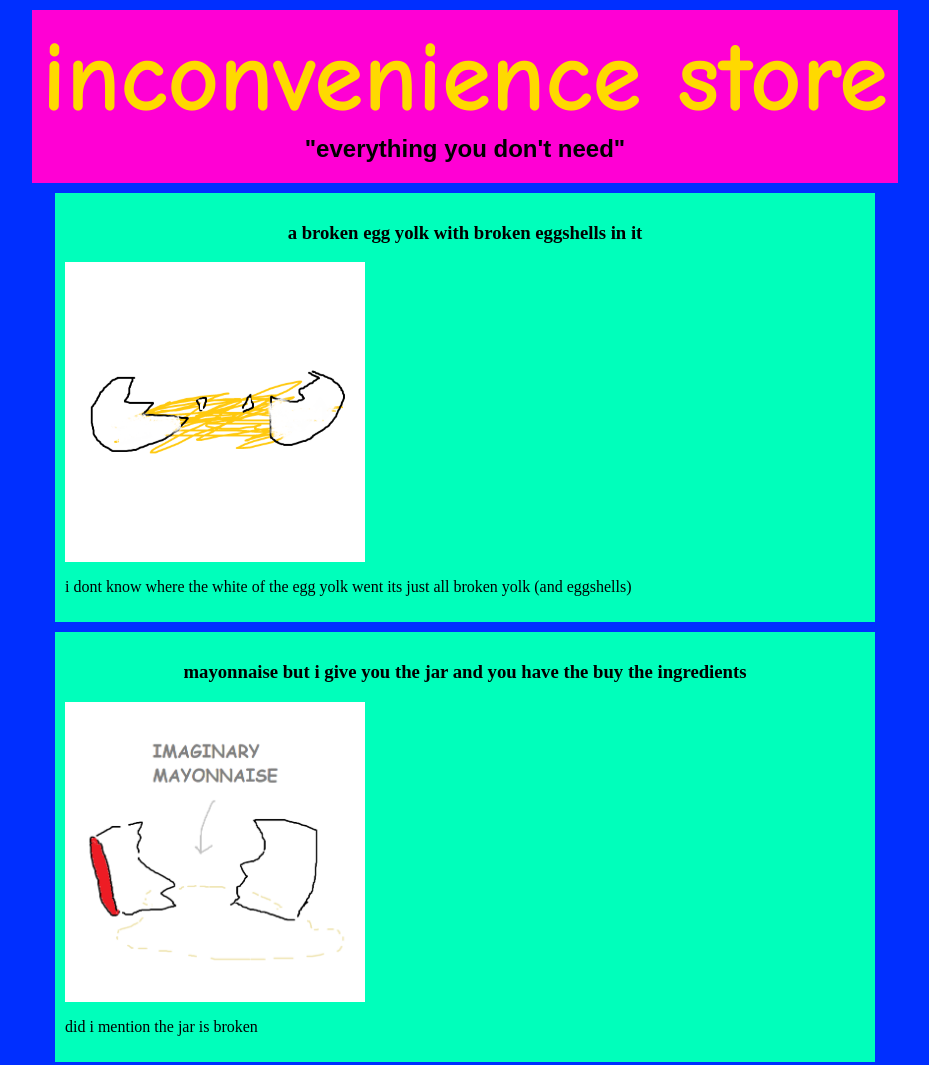
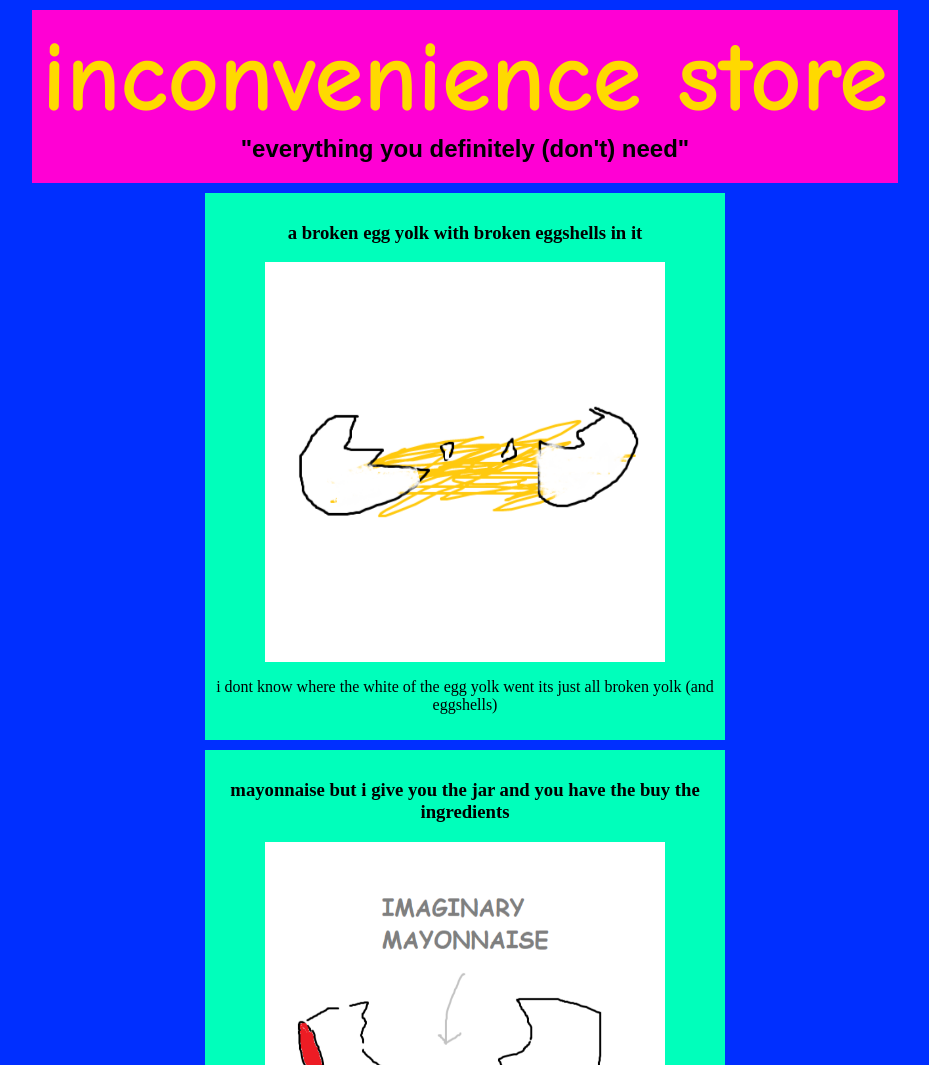
Before and after one commit to staten-island-tech/css-blogpost-project-inconveniencestore, a plain HTML site: page index.html in a window 1280 px wide. Shown: the top 1065 px of the page, without its empty margins (175-1104 px from the left). Drawn offline with Linux system fonts and the light colour scheme.

Commit message:
mmmm im going to eat my code for breakfast
spaghett

```diff
--- a/index.html
+++ b/index.html
@@ -10,7 +10,7 @@
 <body>
     <div class="top">
         <h1 class="header">inconvenience store</h1>
-        <h2>"everything you don't need"</h2>
+        <h2>"everything you definitely (don't) need"</h2>
 
     </div>
 
@@ -37,7 +37,7 @@
         </h3>
         <img src=images/air.png alt="broken egg yolk with eggshells in it">
         <p>
-
+            this one isn't quite as broken, its quite a steal actually
         </p>
     </div>
 
--- a/style.css
+++ b/style.css
@@ -1,5 +1,6 @@
 body {
-    background-color: rgb(0, 47, 255)
+    background-color: rgb(0, 47, 255);
+    text-align: center;
 }
 
 h3 {
@@ -16,7 +17,9 @@ h3 {
 }
 
 img {
-    max-width: 300px
+    max-width: 400px;
+    margin: 0 auto;
+    display: block;
 }
 
 .header {
@@ -32,11 +35,11 @@ h2 {
     margin: 0 auto;
 }
 
-
+p {}
 
 .blog {
     background-color: rgb(0, 255, 187);
-    width: 800px;
+    width: 500px;
     margin: 10px auto;
     padding: 10px;
     display: block;
```
